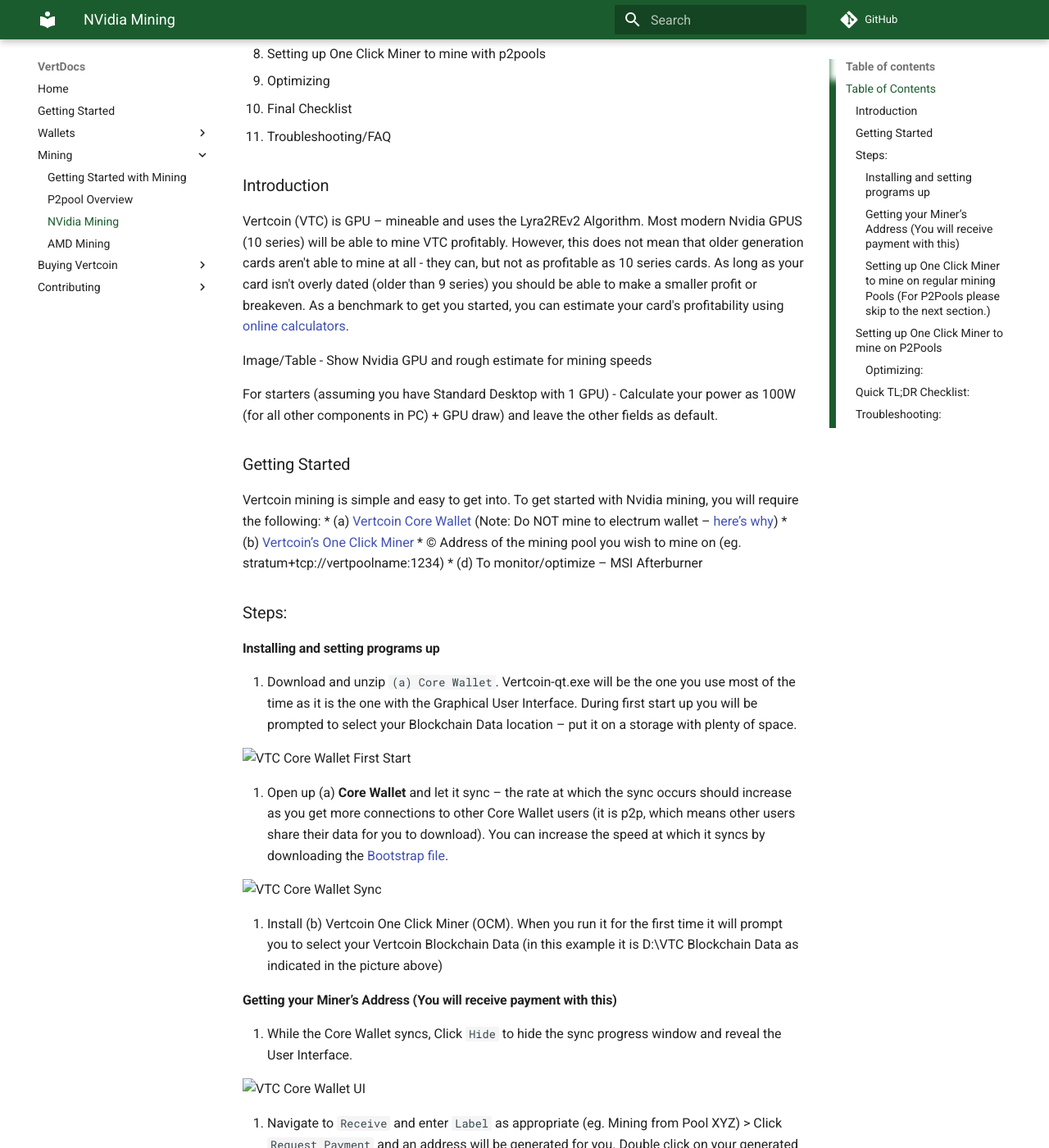
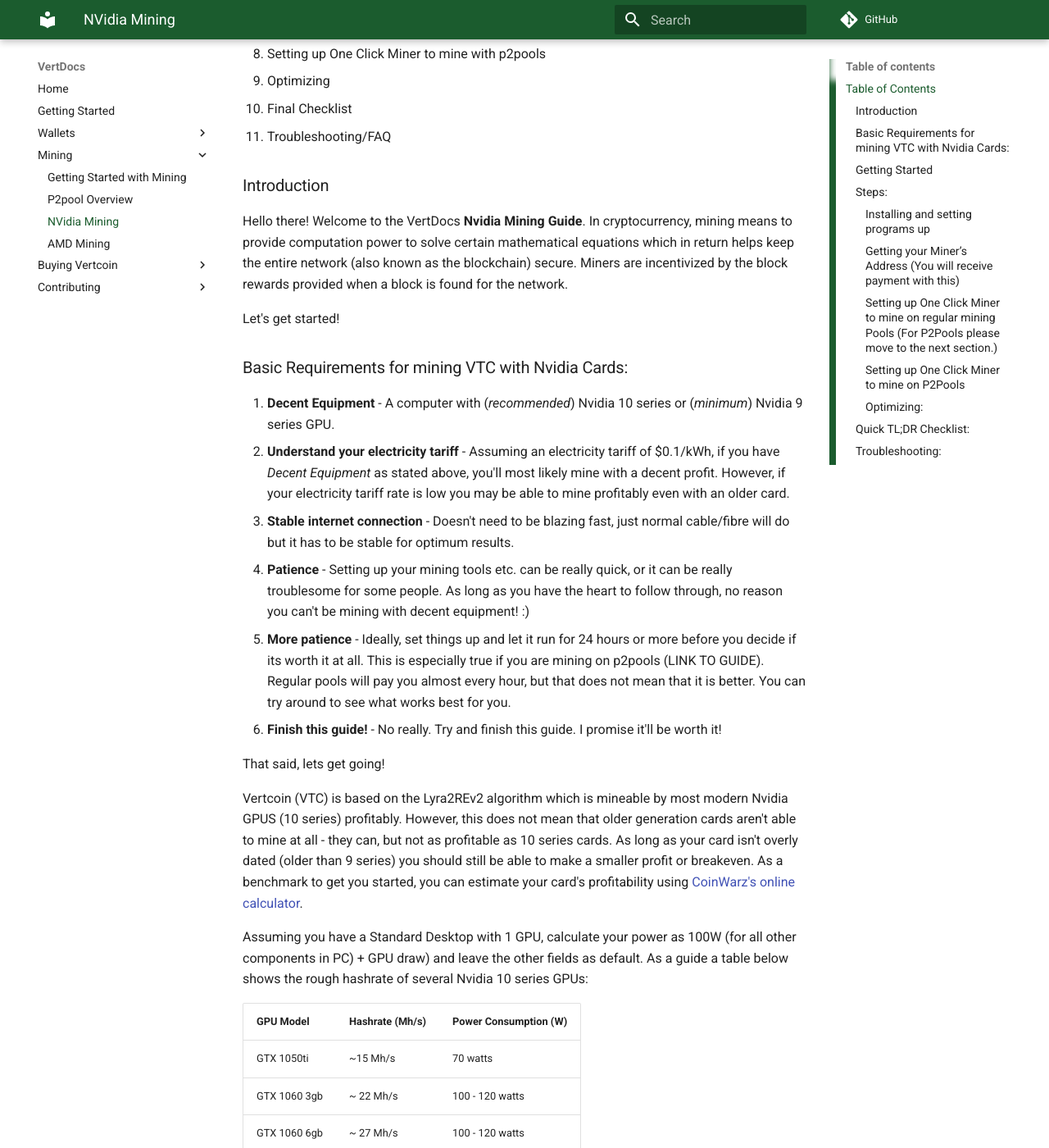
Before and after one commit to vertcoin-project/VertDocs, an MkDocs documentation site: the page built from docs/Mining/Nvidia-Mining.md, in a window 1280 px wide and 1400 px high, scrolled down 413 px. Shown: the whole window at 82% size. Built offline with MkDocs 1.6.1 and Material for MkDocs 9.7.7, drawn with Linux system fonts in a browser that asks for light colours; comment, search, counter and statistics services are not loaded; old or Windows-style settings are respelled for this version of MkDocs; some of the changed text lies outside the part shown.

Commit message:
Guide writeup complete
Added hashrate table of various cards
Added introduction

Next update likely to include more Frequently faced issues.

```diff
--- a/docs/Mining/Nvidia-Mining.md
+++ b/docs/Mining/Nvidia-Mining.md
@@ -3,7 +3,7 @@
 
 ## Table of Contents
 1. Introduction
-2. Ways to mine VTC
+2. Basic Requirements for Mining VTC with Nvidia Cards
 3. Getting started (things you’ll need)
 4. Steps
   * Installing and setting programs up
@@ -16,11 +16,36 @@
 
 
 ### Introduction
-Vertcoin (VTC) is GPU – mineable and uses the Lyra2REv2 Algorithm. Most modern Nvidia GPUS (10 series) will be able to mine VTC profitably. However, this does not mean that older generation cards aren't able to mine at all - they can, but not as profitable as 10 series cards. As long as your card isn't overly dated (older than 9 series) you should be able to make a smaller profit or breakeven. As a benchmark to get you started, you can estimate your card's profitability using [online calculators](coinwarz.com/calculators/vertcoin-mining-calculator/).
+Hello there! Welcome to the VertDocs **Nvidia Mining Guide**. In cryptocurrency, mining means to provide computation power to solve certain mathematical equations which in return helps keep the entire network (also known as the blockchain) secure. Miners are incentivized by the block rewards provided when a block is found for the network.
 
-Image/Table - Show Nvidia GPU and rough estimate for mining speeds
+Let's get started!
 
-For starters (assuming you have Standard Desktop with 1 GPU) - Calculate your power as 100W (for all other components in PC) + GPU draw) and leave the other fields as default.
+### Basic Requirements for mining VTC with Nvidia Cards:
+
+1. **Decent Equipment** - A computer with (*recommended*) Nvidia 10 series or (*minimum*) Nvidia 9 series GPU.
+2. **Understand your electricity tariff** - Assuming an electricity tariff of $0.1/kWh, if you have *Decent Equipment* as stated above, you'll most likely mine with a decent profit. However, if your electricity tariff rate is low you may be able to mine profitably even with an older card.
+3. **Stable internet connection** - Doesn't need to be blazing fast, just normal cable/fibre will do but it has to be stable for optimum results.
+4. **Patience** - Setting up your mining tools etc. can be really quick, or it can be really troublesome for some people. As long as you have the heart to follow through, no reason you can't be mining with decent equipment! :)
+5. **More patience** - Ideally, set things up and let it run for 24 hours or more before you decide if its worth it at all. This is especially true if you are mining on p2pools (LINK TO GUIDE). Regular pools will pay you almost every hour, but that does not mean that it is better. You can try around to see what works best for you.
+6. **Finish this guide!** - No really. Try and finish this guide. I promise it'll be worth it!
+
+That said, lets get going!
+
+
+Vertcoin (VTC) is based on the Lyra2REv2 algorithm which is mineable by most modern Nvidia GPUS (10 series) profitably. However, this does not mean that older generation cards aren't able to mine at all - they can, but not as profitable as 10 series cards. As long as your card isn't overly dated (older than 9 series) you should still be able to make a smaller profit or breakeven. As a benchmark to get you started, you can estimate your card's profitability using [CoinWarz's online calculator](coinwarz.com/calculators/vertcoin-mining-calculator/).
+
+Assuming you have a Standard Desktop with 1 GPU, calculate your power as 100W (for all other components in PC) + GPU draw) and leave the other fields as default. As a guide a table below shows the rough hashrate of several Nvidia 10 series GPUs:
+
+| GPU Model    | Hashrate (Mh/s) | Power Consumption (W) |
+| ------------ | --------------- | --------------------- |
+| GTX 1050ti   | ~15 Mh/s        | 70 watts              |
+| GTX 1060 3gb | ~ 22 Mh/s       | 100 - 120 watts       |
+| GTX 1060 6gb | ~ 27 Mh/s       | 100 - 120 watts       |
+| GTX 1070     | ~ 35 - 40 Mh/s  | 150 watts             |
+| GTX 1070ti   | ~ 40 - 45 Mh/s  | 180 - 250 watts       |
+| GTX 1080     | ~ 45 - 50 Mh/s  | 250 watts             |
+
+Note that the values above are only estimates, and can be a lot better with proper [optimization](#Optimization). For example, an optimized GTX 1070 (limit to 65% power, core overclock +130) can achieve 34 Mh/s while only drawing ~100 watts. As miner software and better graphic drivers gets released overtime, it is likely that you will see more (slight) increases in your card's mining efficiency.
 
 ### Getting Started
 Vertcoin mining is simple and easy to get into. To get started with Nvidia mining, you will require the following:
@@ -35,12 +60,12 @@
 
 ![VTC Core Wallet First Start](/images/core-first-start.png)
 
-2.  Open up (a) **Core Wallet** and let it sync – the rate at which the sync occurs should increase as you get more connections to other Core Wallet users (it is p2p, which means other users share their data for you to download). You can increase the speed at which it syncs by downloading the [Bootstrap file](https://www.reddit.com/r/vertcoin/comments/77eojk/sync_your_wallet_faster_with_the_bootstrapdat/).
+2.  Open up `(a) Core Wallet` and let it sync – the rate at which the sync occurs should increase as you get more connections to other Core Wallet users (it is p2p, which means other users share their data for you to download). You can increase the speed at which it syncs by downloading the [Bootstrap file](https://www.reddit.com/r/vertcoin/comments/77eojk/sync_your_wallet_faster_with_the_bootstrapdat/).
 
 
 ![VTC Core Wallet Sync](/images/core-sync.png)
 
-3.	Install (b) Vertcoin One Click Miner (OCM). When you run it for the first time it will prompt you to select your Vertcoin Blockchain Data (in this example it is D:\VTC Blockchain Data as indicated in the picture above)
+3.	Install `(b) Vertcoin One Click Miner` (OCM). When you run it for the first time it will prompt you to select your Vertcoin Blockchain Data (in this example it is D:\VTC Blockchain Data as indicated in the picture above)
 
 #### Getting your Miner’s Address (You will receive payment with this)
 4.	While the Core Wallet syncs, Click `Hide` to hide the sync progress window and reveal the User Interface.
@@ -53,9 +78,9 @@
 
 6.	You may now minimize the Vertcoin Core Wallet to let it continue syncing – the generated receiving address will be used later.
 
-#### Setting up One Click Miner to mine on regular mining Pools (For P2Pools please skip to the next section.)
+#### Setting up One Click Miner to mine on regular mining Pools (For P2Pools please move to the next section.)
 7.	Open up the OCM (Vertcoin One Click Miner.exe) you have just installed.
-  8.Navigate to "Add Pool" and enter the following (refer to image below):
+8.	Navigate to `Add Pool` and enter the following (refer to image below):
   * Your Miner Address generated in Step (5) into Miners Address Field. Beware of any ninja “space” behind the address when pasting!
   * Your (c) Pool Address into the Pool Address Field.
   * Leave password as x. It does not affect your mining.
@@ -67,15 +92,15 @@
 
 9.  On the left side of the interface, select Nvidia (ccminer OR Vertminer) and click
 
-10.  Start. OCM will prompt you to install whichever miner you have selected.
+10.  Click `Start`. OCM will prompt you to install whichever miner you have selected.
 
   (Note: Vertminer is a repackaged ccminer which includes 2% donation (you donate 2% of your hash time), but users typically report 2 to 8% increase in hashrate as it is optimized for VTC’s algorithm, so it may be well worth it. Feel free to experiment between both miners.)
 
 ![VTC OCM Miner Setup](/images/ocm-miner-setup.png)
 
-10.  Click settings on top, tick “Show CLI” – this will help you determine if you are mining correctly by showing the command line window. Once you have gotten the hang of it and you know your miner runs fine, you may untick it as it will not affect your mining in any way.
-11.  If you would like to add more pool to the list, feel free to do so. Those pools will act as failovers – the miner switches over to those if the pool you are currently mining on goes down. OCM will pick the first pool in the list to begin mining. Move to Step (12) if you do not want to add more pools.
-12.  Once you have completed all the steps above, you may click “Start” to begin mining, and you should see something similar to below:
+10.  Click `settings` on top, tick `Show CLI` – this will help you determine if you are mining correctly by showing the command line window. Once you have gotten the hang of it and you know your miner runs fine, you may untick it as it will not affect your mining in any way.
+11.  If you would like to add more pool to the list, feel free to do so. Those pools will act as failovers – the miner switches over to those if the pool you are currently mining on goes down. OCM will pick the first pool in the list to begin mining. Move to the next step if you do not want to add more pools.
+12.  Once you have completed all the steps above, you may click `Start` to begin mining. You should see something similar to below:
 
 ![VTC OCM Mining](/images/ocm-mining.png)
 
@@ -83,20 +108,20 @@
 
 13.	Continue to mine until you get your first payment. Once you get it, you can be sure that you are mining Vertcoin!
 
-###Setting up One Click Miner to mine on P2Pools
+####Setting up One Click Miner to mine on P2Pools
 
 If you are wondering where there is a need to mine on p2pool, read (Link to p2pool document). In essence P2Pool helps with decentralization and distribution of hashrate. For some, p2pool mining is also slightly more profitable since they can mine locally which eliminates issues arising due to latency and/or dependencies on other mining pools' uptime.
 
 14. Open up OCM, go to settings. For p2pool hosting there are a few settings that you should take note of:
 
-    - *Network* - Select the appropriate network based on your mining hashrate. Network 1 is made for miners with >100 Mh/s while Network 2 is made for miners with <100 Mh/s.
+    - *Network* - Select the appropriate network based on your mining hashrate. Network 1 is made for miners with >100 Mh/s while Network 2 is made for miners with <100 Mh/s. *Alternatively*, you can check out the [P2Proxy Pool](https://p2proxy.vertcoin.org/).
     - *Fee* - This represents the fee you collect from miners who mine on your p2pool.
     - *Fee* *Address* - Fees you collect will be in this address.
     - *Donation* - % of Mining proceeds on your p2pool will go to the VTC developers
 
     ![VTC OCM P2P Settings](/images/ocm-p2p-settings.png)
 
-15. In OCM, tick "Run Local Node". A CLI should open up as below:
+15. In OCM, tick `Run Local Node`. A CLI should open up as below:
 
     ![Vertcoin OCM p2pool start](/images/ocm-p2p-start.png)
 
@@ -129,39 +154,42 @@
 
 If you are able to run everything, you may try to optimize your mining rate by limiting certain parameters on your card – do this on your own risk! The optimizing mentioned here are just suggestions – please feel free to tweak as necessary.
 
-1.  MSI Afterburner
+1.  *MSI Afterburner*
   * Option 1: 65% Power, +100 Core Clock, -400 Memory Clock
   * Option 2: 90% Power, +100 Core Clock, -400 Memory Clock
   * Change your fan settings! Generally it is recommended to keep your card temperature below 70°C so adjust the fan curve as necessary.
 
-2. Intensity Settings in OCM
+2. *Intensity Settings in OCM*
 
    It is generally recommended to leave intensity as default “0” (max) so that the software can automatically optimize the miner to provide the best results. However, your mileage may vary and it is still recommended that you try it out to see the results for yourself.
 
-3.  Hardware: Casing airflow
+3.  *Hardware: Casing airflow*
 
-   If you haven’t done so, it may be a good time now to investigate your casing’s airflow (fans etc.). A cool GPU is a happy GPU, and a happy GPU gives the best results :) Once again, it is recommended to keep temperatures below 70°C.
+   If you haven’t done so, it may be a good time now to investigate your casing’s airflow (check your fans, clean out the dust filter, make sure there is some form of air circulation etc.). A cool GPU is a happy GPU, and a happy GPU gives the best results :) Once again, it is recommended to keep temperatures below 70°C.
 
 ### Quick TL;DR Checklist:
-Installed Vertcoin Core Wallet and One Click Miner.
-Added both items to Exclusion list of Anti-virus and Firewall
-Generated an address with Core Wallet
-Installed dependencies on One Click Miner
-Miner hashrate on OCM is not 0 when start is clicked
+- Installed (a) Vertcoin Core Wallet and (b) One Click Miner.
+- Added both items to Exclusion list of Anti-virus and Firewall
+- Generated a Receiving address with Core Wallet
+- Installed Nvidia Miner on One Click Miner
+- Miner hashrate on OCM is not 0 when start is clicked
+- If mining on P2Pool, miner is on list and hashrate is shown along with non-zero share difficulty.
 
 ### Troubleshooting:
-1.	Stratum Connection failed!
-  * Check your Firewall/Antivirus settings. Miner programs occasionally get blocked or flagged as malicious.
-  * Try a different pool instead, the pool could be down at the moment.
 
-2.No Hashrate shown in OCM despite successful connection in CLI
+1. If you haven't yet, try restarting your PC after installing everything!
+2. Stratum Connection failed!
+   - Check your Firewall/Antivirus settings. Miner programs occasionally get blocked or flagged as malicious.
+   - Try a different pool instead, the pool could be down at the moment.
+3. No Hashrate shown in OCM despite successful connection in CLI
+   * Check your Graphic Drivers and ensure they are up to date
+4. Why don’t I see my payouts in the Core Wallet even after the pool says that it has paid?
+   * Your core wallet may not be fully synced (not up to date with the latest blockchain data). Give it some more time and it should show up as soon as it syncs up to the point where you are paid.
+5. On the P2Pool web interface (http://localhost:91x1/static/) why does my miner have 0 share difficulty?
+   * You may have accidentally included a "ninja" space behind your Miner Address when pasting it during the Add Pool step!
+6. I have been mining on the p2pool for 24 hours, and still did not get any payouts at all!
+   * This is where you need to give your miner some more time - mining on p2pool involves some luck and when you are lucky, you find more shares than usual (more payouts, yay!) and when you get unlucky, you don't find shares for a period of time (boo! :( I know) but if you have mined for long enough, it should even out based on your estimations.
+   * Alternatively, try mining on [P2Proxy Pool](https://p2proxy.vertcoin.org/) if you are really struggling to find shares.
 
-* Check your Graphic Drivers and ensure they are up to date
 
-3.Why don’t I see my payouts in the Core Wallet even after the pool says that it has paid?
-
- * Your core wallet may not be fully synced (not up to date with the latest blockchain data). Give it some more time and it should show up as soon as it syncs up to the point where you are paid.
-
-4.For the P2Pool web interface (http://localhost:91x1/static/) why does my miner have 0 share difficulty?
-
- - You may have accidentally included a "ninja" space behind your Miner Address when pasting it during the Add Pool step!
+That is all for the Vertcoin Nvidia mining guide! I hope you've enjoy this guide as much as I have enjoyed writing it. Thank you, and good luck mining!
```
